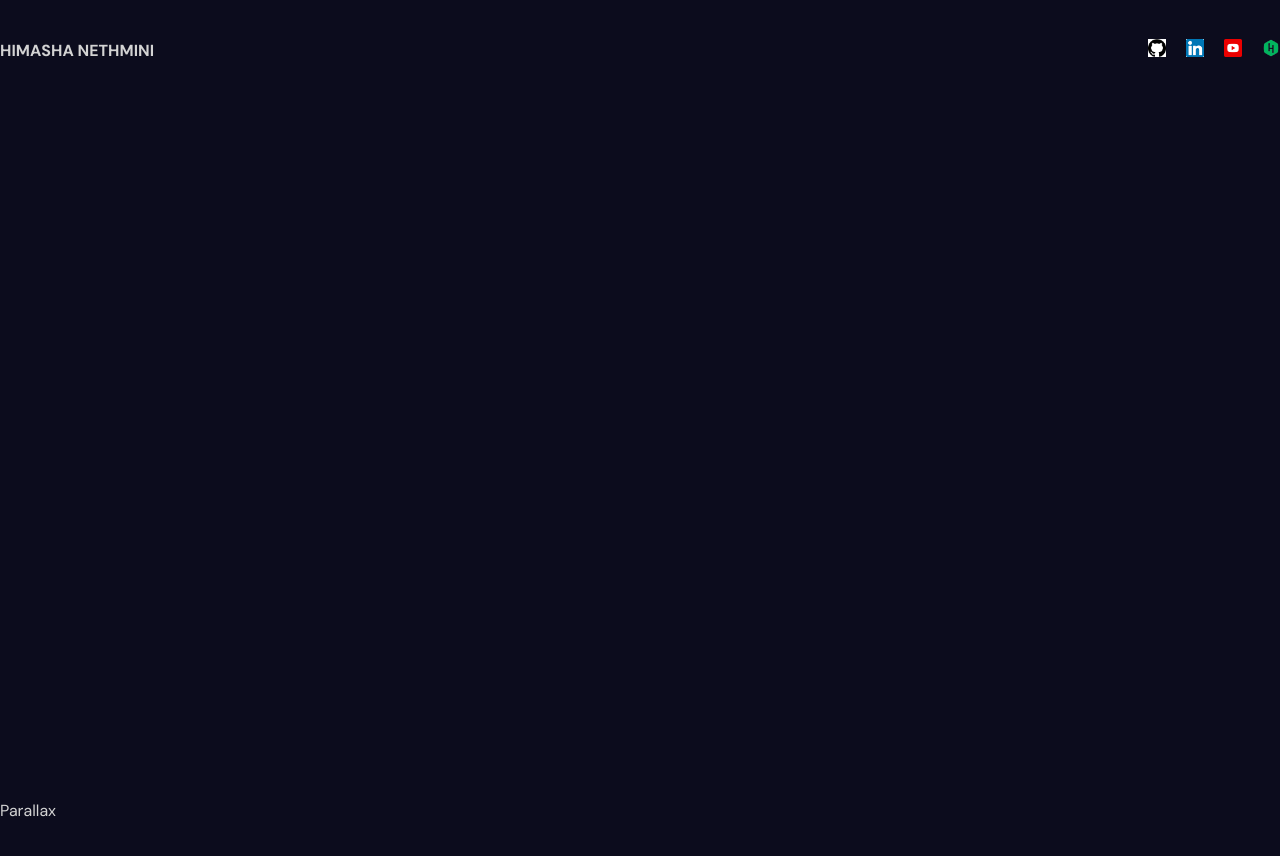
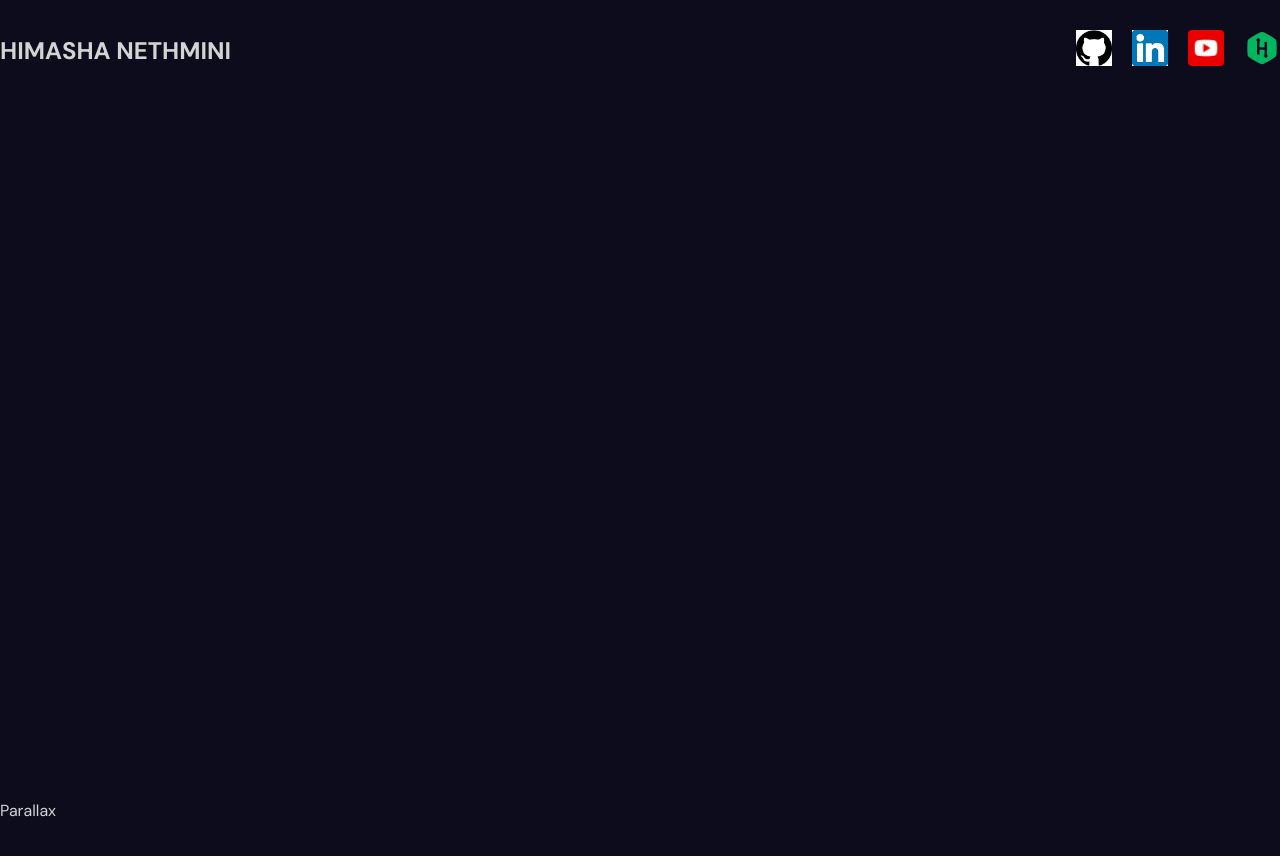
Before and after one commit to HimashaNethmini/Portfolio_Website, a React (Vite) app: page / in a window 1280 px wide. Shown: the top 856 px of the page. Built offline with nearby package versions, Linux system fonts and the light colour scheme.

Commit message:
chnage image sizes

```diff
--- a/src/components/navbar/navbar.scss
+++ b/src/components/navbar/navbar.scss
@@ -14,6 +14,7 @@
   span {
     font-weight: bold;
     text-transform: uppercase;
+    font-size: 1.5rem;
   }
 
   .social {
@@ -21,8 +22,8 @@
     gap: 20px;
 
     img {
-      width: 18px;
-      height: 18px;
+      width: 36px;
+      height: 36px;
     }
   }
 }
```
